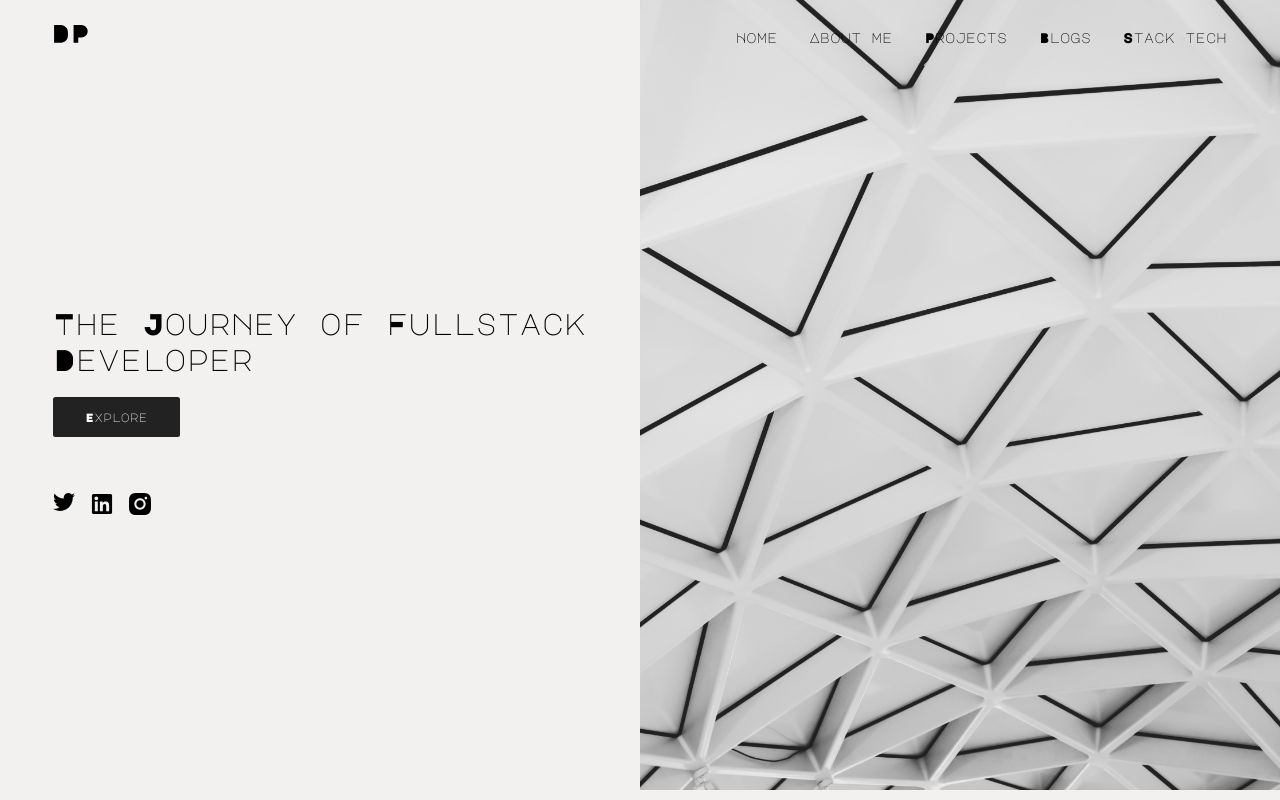
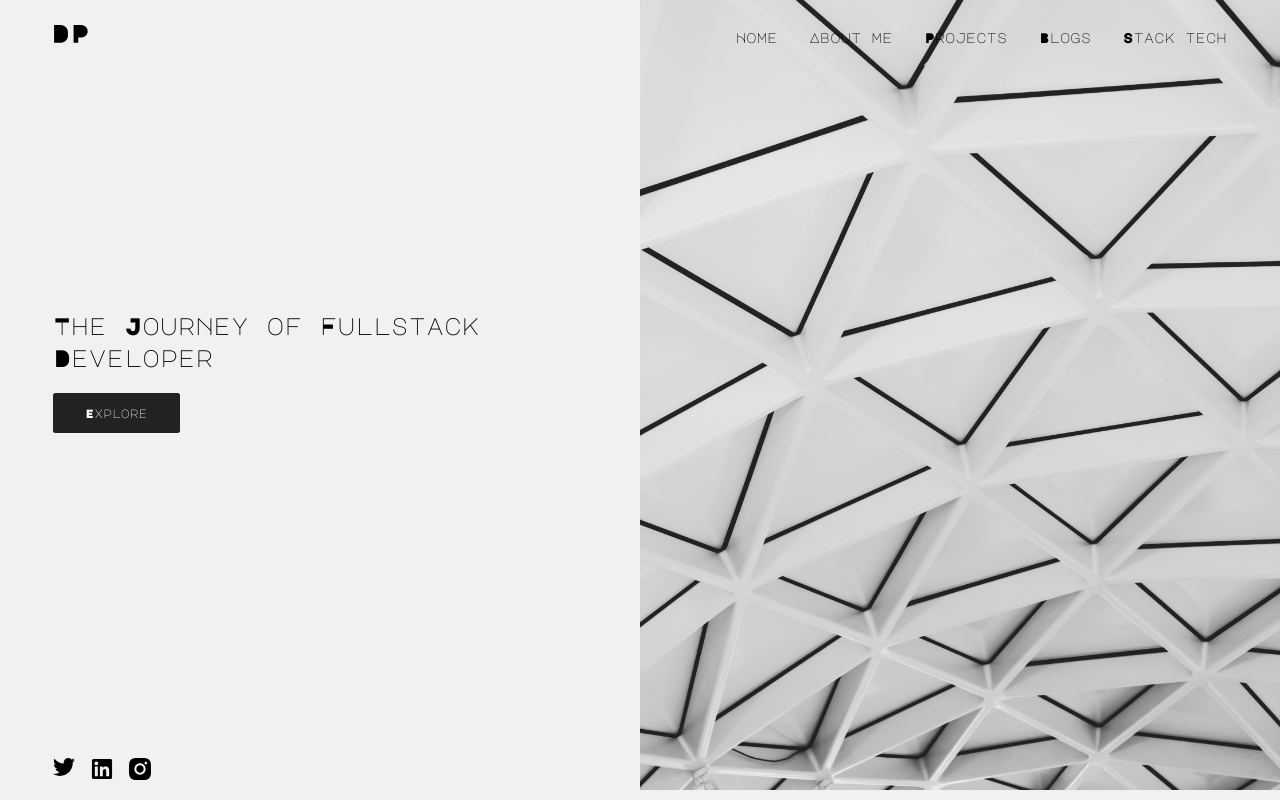
Before and after one commit to ponikar/ponikar-archive, a Next.js app: page / in a window 1280 px wide. Shown: the top 800 px of the page. Built offline with nearby package versions, Linux system fonts and the light colour scheme.

Commit message:
Improvments in Hero Sections

```diff
--- a/src/components/Footer/footer-left.component.tsx
+++ b/src/components/Footer/footer-left.component.tsx
@@ -7,7 +7,7 @@ import {FooterLeftSubSection, FooterLeftInputSection} from "./footer-left-subsec
 const FooterLeft = () => {
 
     return <section className="flex-1 relative lg:px-14 px-5 pt-10 font-secondary text-white">
-            <h1 className="text-3xl"> DP </h1>
+            <h1 className="text-3xl"> Dp </h1>
             <div className="flex lg:flex-row flex-col">
                 <FooterLeftSubSection />
                 <FooterLeftInputSection />
--- a/src/components/Index/hero-left.component.tsx
+++ b/src/components/Index/hero-left.component.tsx
@@ -6,10 +6,10 @@ import SocialIcon from "./social-icon.component";
 
 
 const HeroLeft = () => {
-    return <section className={`${FlexCenter} flex-col relative lg:mt-0 mt-24 flex-1`}>
+    return <section className={`${FlexCenter} flex-col sm:h-screen h-auto relative lg:mt-0 mt-24 flex-1`}>
             <div />
             <div className="w-10/12 relative top-10 mx-0">
-                <h1 className="lg:text-3xl text-xl lg:text-left text-center font-secondary">
+                <h1 className="lg:text-2xl 2xl:text-4xl sm:w-10/12 w-full text-xl lg:text-left text-center font-secondary">
                     The Journey of Fullstack Developer
                 </h1>
                 <div className="flex lg:justify-start justify-center">
```
